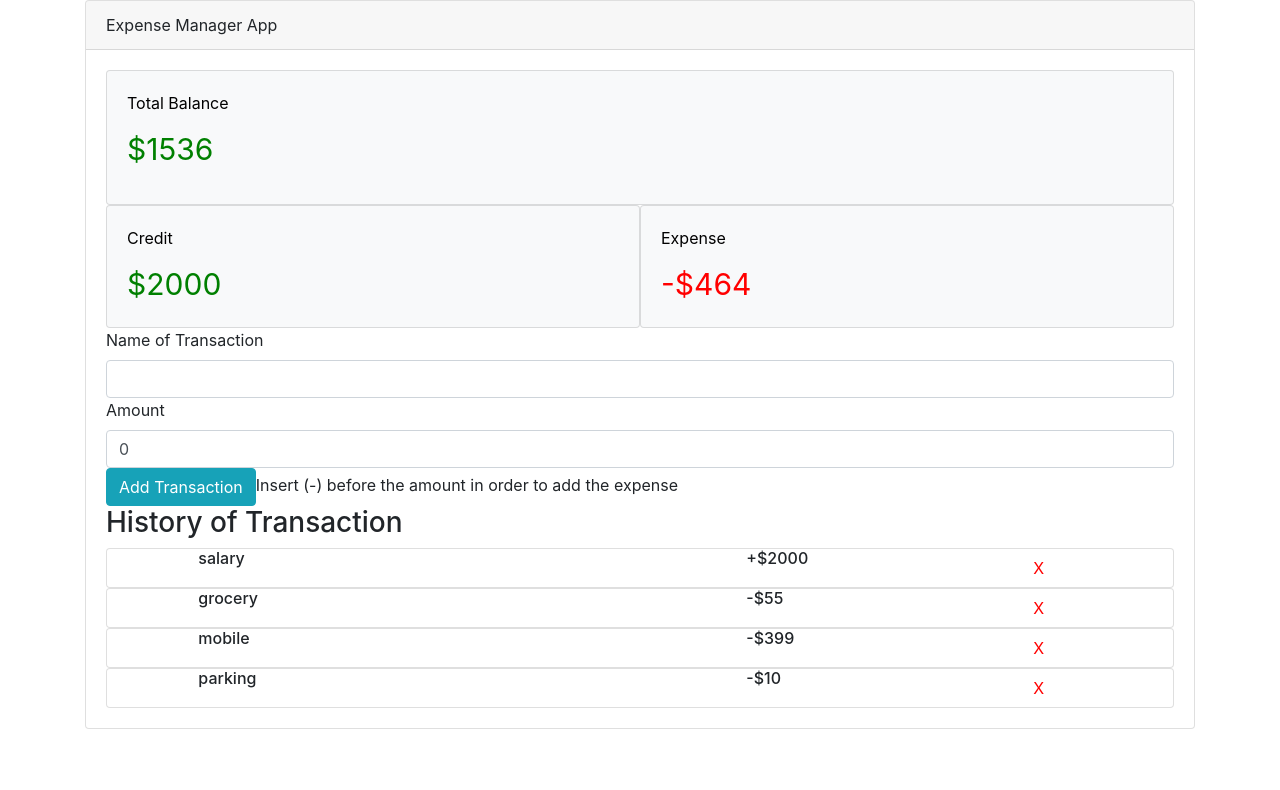
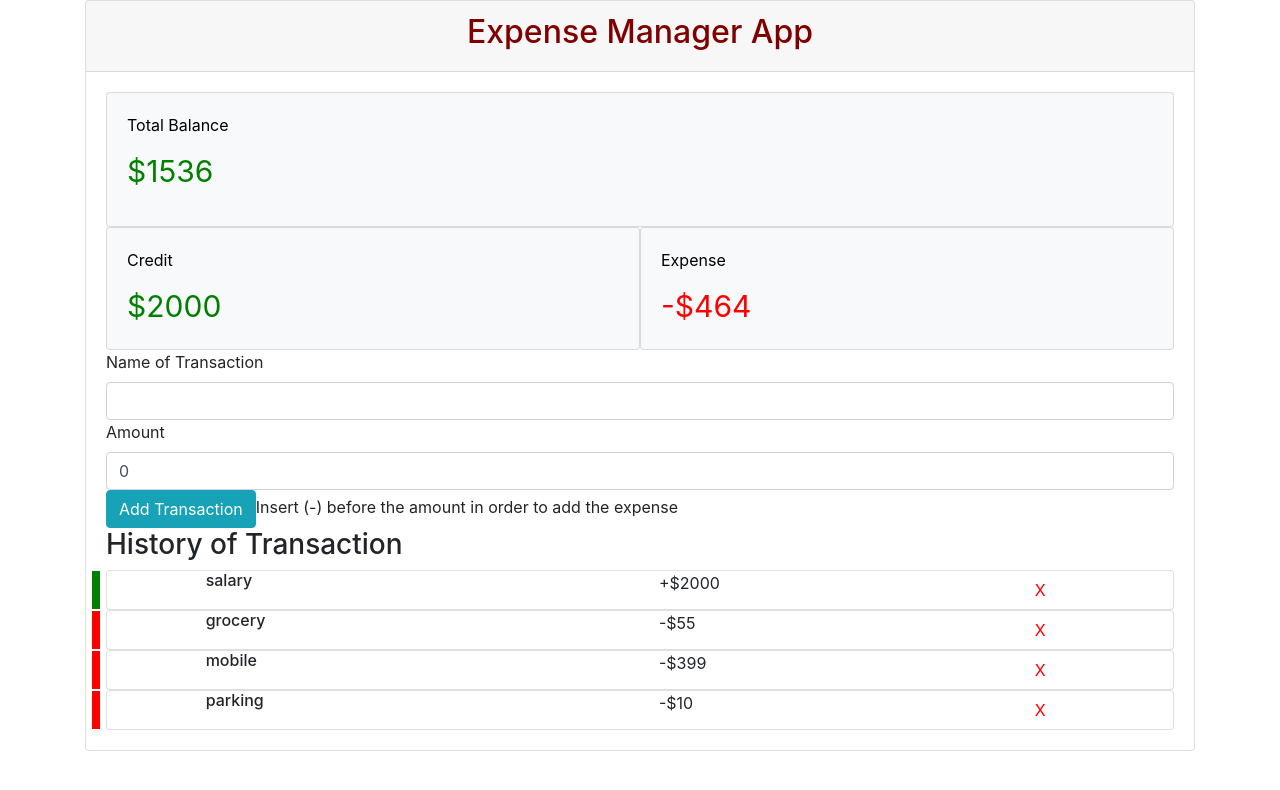
Before and after one commit to HunainAnis/ExpenseManager, a React (Create React App) app: page / in a window 1280 px wide. Shown: the top 790 px of the page. Built offline with nearby package versions, Linux system fonts and the light colour scheme; the HTML template or start-up script is replaced by a standard one.

Commit message:
final touches!

```diff
--- a/src/components/allTransactions.js
+++ b/src/components/allTransactions.js
@@ -17,9 +17,9 @@ export const AllTransactions = () => {
                 {
                     transactions !== undefined && transactions.map(trans => (
                         <Card key={trans.id}>
-                            <Row>
-                                <Col xs={{ size:6, offset:1 }}><h6 style={{marginTop:'auto', marginBottom:'auto'}}>{trans.name}</h6></Col>
-                                <Col xs='3'><h6 style={{marginTop:'auto', marginBottom:'auto'}}>{trans.type === 'expense'?'-':'+'}${Math.abs(trans.amount)}</h6></Col>
+                            <Row style={{borderLeftWidth:8, borderLeftColor:trans.type==='expense'?'red':'green', borderLeftStyle:'solid'}}>
+                                <Col xs={{ size:5, offset:1 }}><h6 style={{marginTop:'auto', marginBottom:'auto'}}>{trans.name}</h6></Col>
+                                <Col xs='4'><p style={{marginTop:'auto', marginBottom:'auto'}}>{trans.type === 'expense'?'-':'+'}${Math.abs(trans.amount)}</p></Col>
                                 <Col><Button onClick={() => controlDel(trans.id)} color='white' style={{color:'red'}}>X</Button></Col>
                             </Row>
                         </Card>
--- a/src/components/mainComponent.js
+++ b/src/components/mainComponent.js
@@ -12,7 +12,7 @@ const Main = () => {
                 <Row sm='8'>
                     <Col>
                         <Card>
-                            <CardHeader>Expense Manager App</CardHeader>
+                            <CardHeader><h2 style={{color:'maroon', textAlign:'center'}}>Expense Manager App</h2></CardHeader>
                             <CardBody>
                                 <MainTiles />
                                 <InputForm />
```
